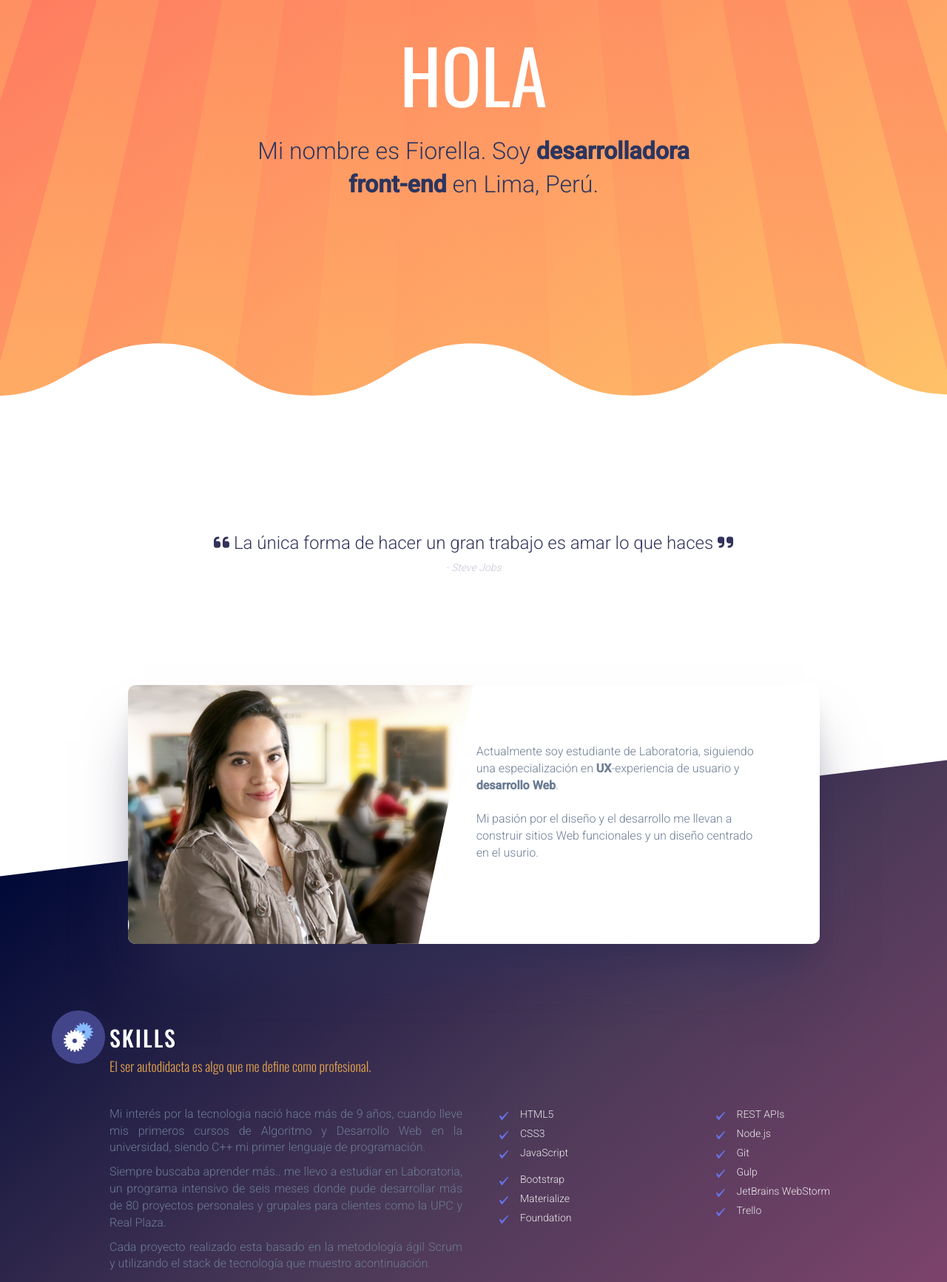
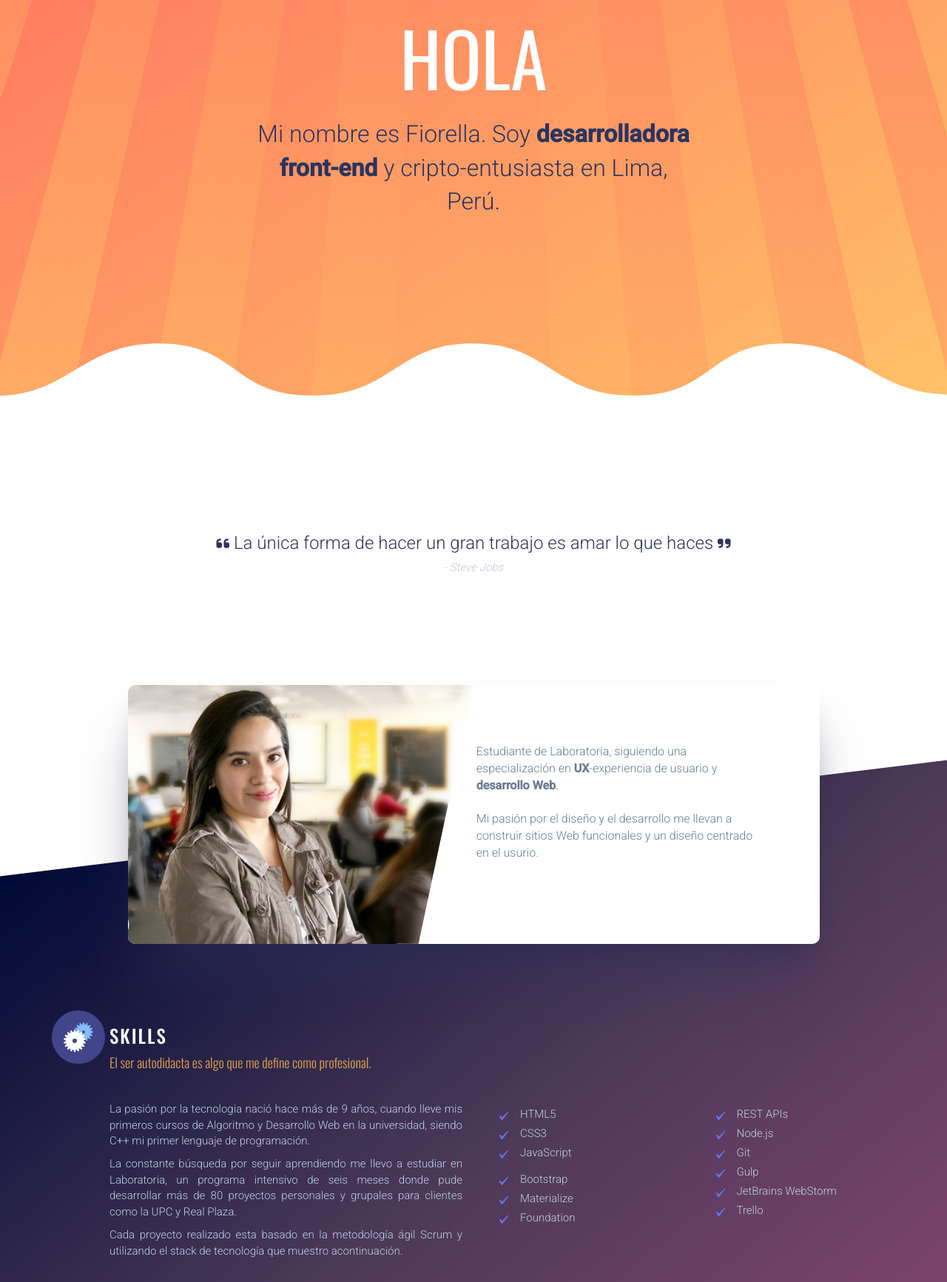
Before and after one commit to FiorellaQA/Portfolio, a website: page index.html in a window 1280 px wide. Shown: the part 244-1977 px from the top of the page at 74% size. Drawn offline with nearby package versions, Linux system fonts and the light colour scheme.

Commit message:
añadiendo contenido

```diff
--- a/assets/scss/_main.scss
+++ b/assets/scss/_main.scss
@@ -11,6 +11,7 @@ body{
 	//font-family: "Georgia", serif;
 	font-family: 'Roboto', sans-serif;
 	font-weight: 300;
+	font-size: 15px;
 }
 
 //font-family: 'Oswald', sans-serif;
@@ -230,7 +231,7 @@ a{
 			}
 			.home__nav--background{
 				opacity: 1;
-				background-color:rgba(67, 69, 139, 0.81)!important;
+				background-color:rgba(225, 162, 78, 0.91)!important;
 				transition: background-color 0.6s cubic-bezier(0.7, 0.01, 0.3, 1);
 				ul{
 					top: 0;
@@ -250,7 +251,7 @@ a{
 							&:after{
 								content: ".";
 								font-family: 'Roboto', sans-serif;
-								color: #f783c3;
+								color: #32325d;
 								font-size: 13rem;
 								position: absolute;
 								bottom: -33px;
@@ -271,7 +272,7 @@ a{
 				height: 77px;
 			}
 			/* padding: 0; */
-			background-color: rgba(67, 69, 139, 0.47);
+			background-color: rgba(225, 162, 78, 0.47);
 			//background-image: -webkit-linear-gradient(bottom,rgba(255,255,255,0) 10%,#fff 50%);
 			#logo{
 				display: inline-block;
@@ -339,7 +340,8 @@ a{
 		.title{
 			padding: 0;
 			text-transform: uppercase;
-			font-size: 2rem !important;
+			font-size: 10rem !important;
+			//font-size: 2rem !important;
 			font-family: 'Oswald', sans-serif;
 			color: #FFF !important;
 			font-weight: 400;
@@ -424,14 +426,24 @@ a{
 		height: 500px;
 	}
 	h3{
+		font-size: 21px;
 		color: #32325d;
 		font-weight: 300;
+		@media (min-width: 670px) {
+			font-size: 24px;
+		}
+		i{
+			font-size: 12px;
+			@media (min-width: 670px) {
+				font-size: 20px;
+			}
+		}
 	}
 	svg{
 		position: absolute;
 		top: 0;
 		left: 0;
-		fill: beige;
+		fill: rgba(107, 124, 147, 0.23);
 		z-index: -1;
 		@media (min-width: 670px) {
 			display: none;
@@ -577,6 +589,7 @@ a{
 			padding-left: 78px;
 			position: relative;
 			h2{
+				font-size: 25px;
 				letter-spacing: 2px;
 				text-transform: uppercase;
 			}
@@ -593,8 +606,7 @@ a{
 		}
 		.skills__description{
 			font-family: 'Roboto', sans-serif;
-			font-size: 16px;
-			color: #6b7c93;
+			color: #bdcfe8;
 			text-align: justify;
 			font-weight: 100;
 			@media (min-width: 768px) {
@@ -632,7 +644,7 @@ a{
 		.skills__contenido--description{
 			padding: 20px;
 			//color: #6b7c93;
-			color: #eaeaea;
+			color: #bdcfe8;
 			ul{
 				list-style: none;
 				li {
--- a/index.html
+++ b/index.html
@@ -30,11 +30,12 @@
 				</div>
 			</nav>
 			<div class="home__contenido">
+				<!--<img src="assets/img/bg_square.png" alt="">-->
 				<div class="container">
 					<div class="center-block text-center">
 							<p class="title">Hola</p>
-							<p class="subtitle">Mi nombre es Fiorella. Soy <strong>desarrolladora front-end </strong>en Lima, Perú.</p>
-							<!--<img src="assets/img/rose.png" alt="">-->
+							<p class="subtitle">Mi nombre es Fiorella. Soy <strong>desarrolladora front-end </strong> y cripto-entusiasta en Lima, Perú.</p>
+
 							<!--<div class="buttons">-->
 								<!--<a id="more-js" class="btn" href="#cite" role="button">Learn more</a>-->
 								<!--<a id="project-js" class="btn atc" href="#projects" role="button">See all project</a>-->
@@ -66,8 +67,8 @@
 			<div class="panel panel-default panel-profile m-b-0 visible-xs">
 				<div class="panel-body text-center">
 					<img class="panel-profile-img" src="assets/img/retol.png">
-					<p class="m-b">Actualmente soy estudiante de Laboratoria, siguiendo una especialización en <strong>UX</strong>-experiencia de usuario y <strong>desarrollo Web</strong>.</p>
-					<p class="m-b">Mi pasión por el diseño y el desarrollo me llevan a construir sitios Web funcionales y un diseño centrado en el usurio.</p>
+					<p class="m-b">Soy estudiante de Laboratoria, siguiendo una especialización en <strong>UX</strong>-experiencia de usuario y <strong>desarrollo Web</strong>.</p>
+					<p class="m-b">Mi pasión por el diseño y el desarrollo me llevan a construir sitios Web funcionales y un diseño centrado en el usuario.</p>
 					<!--<a href="//github.com/fat" target="_blank" class="btn btn-primary-outline btn-sm m-b">-->
 						<!--<span class="icon icon-add-user"></span> View GitHub-->
 					<!--</a>-->
@@ -82,7 +83,7 @@
 					<div class="col-sm-6 col-xs-12">
 						<div class="about__description">
 							<p class="about__description--info">
-								Actualmente soy estudiante de Laboratoria, siguiendo una especialización en <strong>UX</strong>-experiencia de usuario y <strong>desarrollo Web</strong>.
+								Estudiante de Laboratoria, siguiendo una especialización en <strong>UX</strong>-experiencia de usuario y <strong>desarrollo Web</strong>.
 								<br><br>
 								Mi pasión por el diseño y el desarrollo me llevan a construir sitios Web funcionales y un diseño centrado en el usurio.
 								<br><br>
@@ -105,11 +106,11 @@
 						</div>
 
 						<p class="skills__description">
-							Mi interés por la tecnologia nació hace más de 9 años, cuando lleve mis primeros cursos
+							La pasión por la tecnologia nació hace más de 9 años, cuando lleve mis primeros cursos
 							de Algoritmo y Desarrollo Web en la universidad, siendo C++ mi primer lenguaje de programación.
 						</p>
 						<p class="skills__description">
-							Siempre buscaba aprender más.. me llevo a estudiar en Laboratoria, un programa intensivo de seis meses
+							La constante búsqueda por seguir aprendiendo me llevo a estudiar en Laboratoria, un programa intensivo de seis meses
 							donde pude desarrollar más de 80 proyectos personales y grupales para clientes como la UPC y Real Plaza.
 						</p>
 						<p class="skills__description">
```
Also changed, not shown: assets/css/main.css, assets/img/bg_square.png (added), 1 other file.
